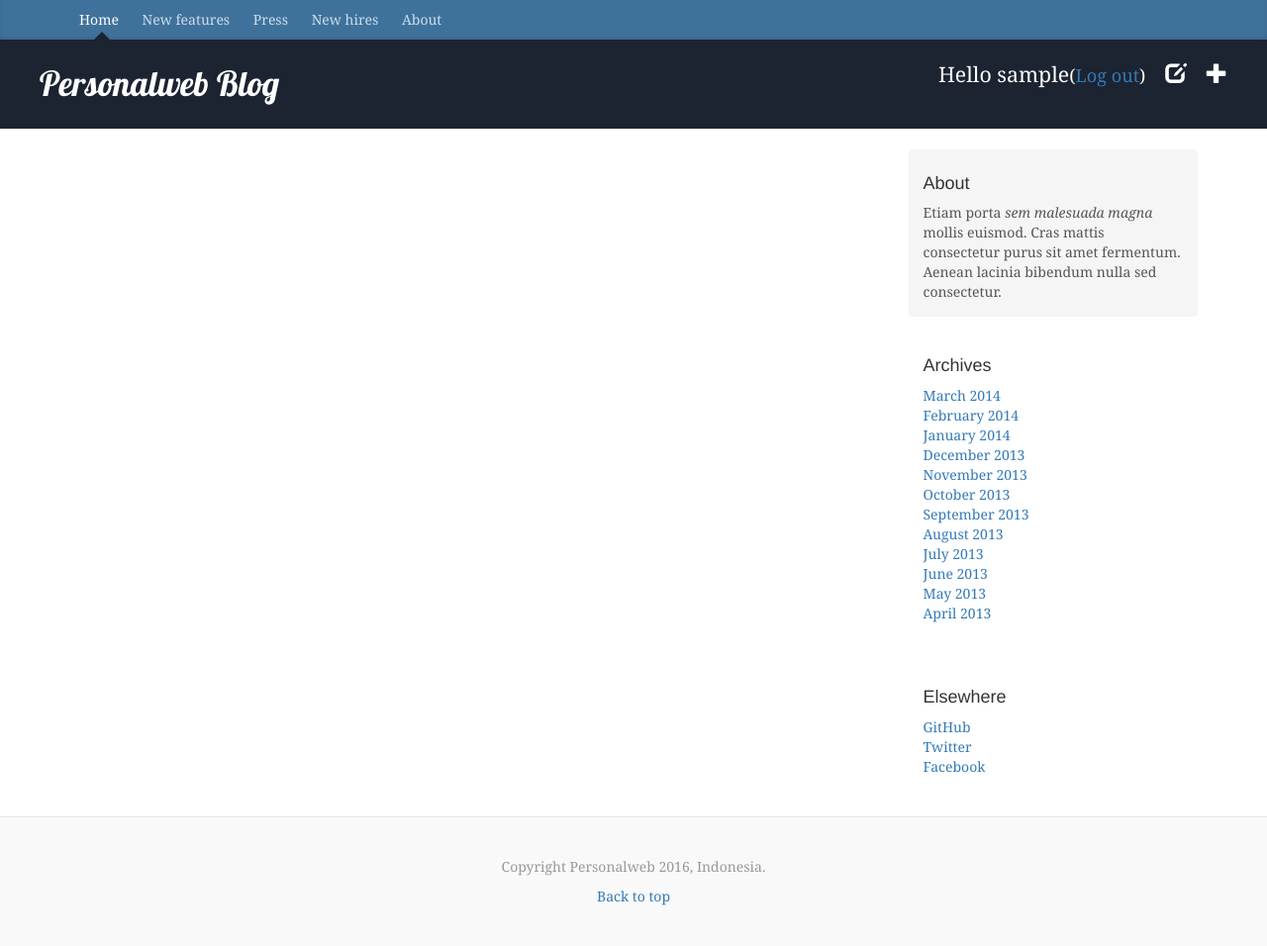
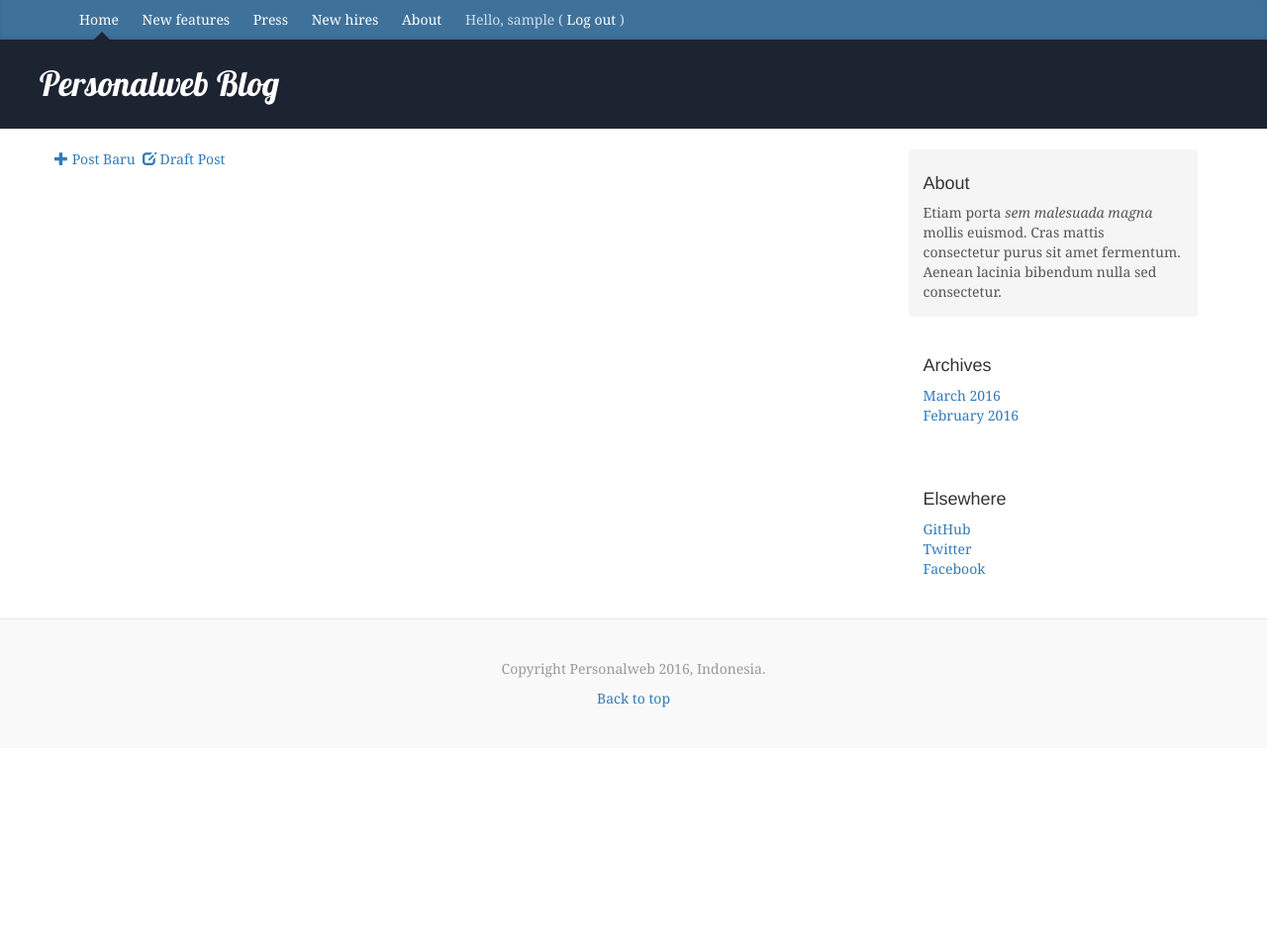
Before and after one commit to fahmyabdul/web-pertama, a Django app: a page that uses blog/templates/blog/base.html in a window 1280 px wide. Shown: the whole page at 99% size. After the commit the page ends 715 px from the top, so only its background shows below. Run offline with Django 3.2, Linux system fonts and the light colour scheme; the visitor is signed in with stand-in values (Sample User, id 1); data that the repository does not hold is empty; some libraries are stand-ins or nearby versions.

Commit message:
Perubahan css

```diff
--- a/blog/static/css/blog.css
+++ b/blog/static/css/blog.css
@@ -51,6 +51,10 @@ h6, .h6 {
   border-right: 8px solid transparent;
   border-bottom: 8px solid;
   border-left: 8px solid transparent;
+}
+
+.blog-nav a{
+    color:#fff;
 }
 
 .page-header {
--- a/blog/templates/blog/base.html
+++ b/blog/templates/blog/base.html
@@ -20,22 +20,24 @@
           <a class="blog-nav-item" href="#">Press</a>
           <a class="blog-nav-item" href="#">New hires</a>
           <a class="blog-nav-item" href="#">About</a>
+		  {% if user.is_authenticated %}
+		  <span class="blog-nav-item">Hello, {{ user.username }} ( <a href="{% url 'logout' %}">Log out</a> )</span>
+		  {% else %}
+		  <a href="{% url 'login' %}" class="blog-nav-item"><span class="glyphicon glyphicon-lock"></span></a>
+		  {% endif %}
         </nav>
       </div>
     </div>
 	    <div class="page-header">
 	        <span class="title"><a href="/">Personalweb Blog</a></span>
-		    {% if user.is_authenticated %}
-		    <a href="{% url 'post_new' %}" class="top-menu"><span class="glyphicon glyphicon-plus"></span></a>
-		    <a href="{% url 'post_draft_list' %}" class="top-menu"><span class="glyphicon glyphicon-edit"></span></a>
-		    <p class="top-menu">Hello {{ user.username }}<small>(<a href="{% url 'logout' %}">Log out</a>)</small></p>
-		    {% else %}
-		    <a href="{% url 'login' %}" class="top-menu"><span class="glyphicon glyphicon-lock"></span></a>
-		    {% endif %}
 	    </div>
 	    <div class="content container">
 	        <div class="row">
 	            <div class="col-md-8">
+			    {% if user.is_authenticated %}
+			    <a href="{% url 'post_new' %}"><span class="glyphicon glyphicon-plus"></span> Post Baru</a>
+			    &nbsp;<a href="{% url 'post_draft_list' %}"><span class="glyphicon glyphicon-edit"></span> Draft Post</a>
+			    {% endif %}
 	            {% block content %}
 	            {% endblock %}
 	            </div>
@@ -47,18 +49,8 @@
           <div class="sidebar-module">
             <h4>Archives</h4>
             <ol class="list-unstyled">
-              <li><a href="#">March 2014</a></li>
-              <li><a href="#">February 2014</a></li>
-              <li><a href="#">January 2014</a></li>
-              <li><a href="#">December 2013</a></li>
-              <li><a href="#">November 2013</a></li>
-              <li><a href="#">October 2013</a></li>
-              <li><a href="#">September 2013</a></li>
-              <li><a href="#">August 2013</a></li>
-              <li><a href="#">July 2013</a></li>
-              <li><a href="#">June 2013</a></li>
-              <li><a href="#">May 2013</a></li>
-              <li><a href="#">April 2013</a></li>
+              <li><a href="#">March 2016</a></li>
+              <li><a href="#">February 2016</a></li>
             </ol>
           </div>
           <div class="sidebar-module">
```
